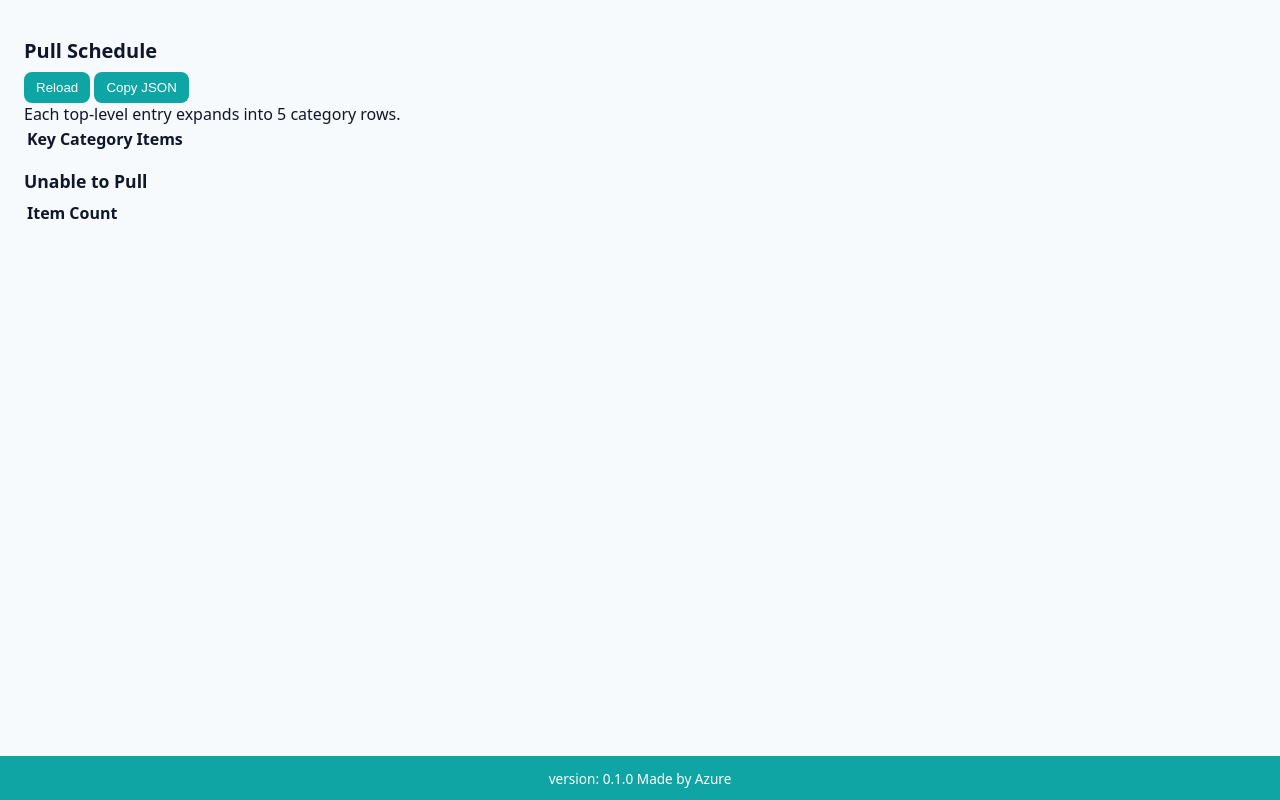
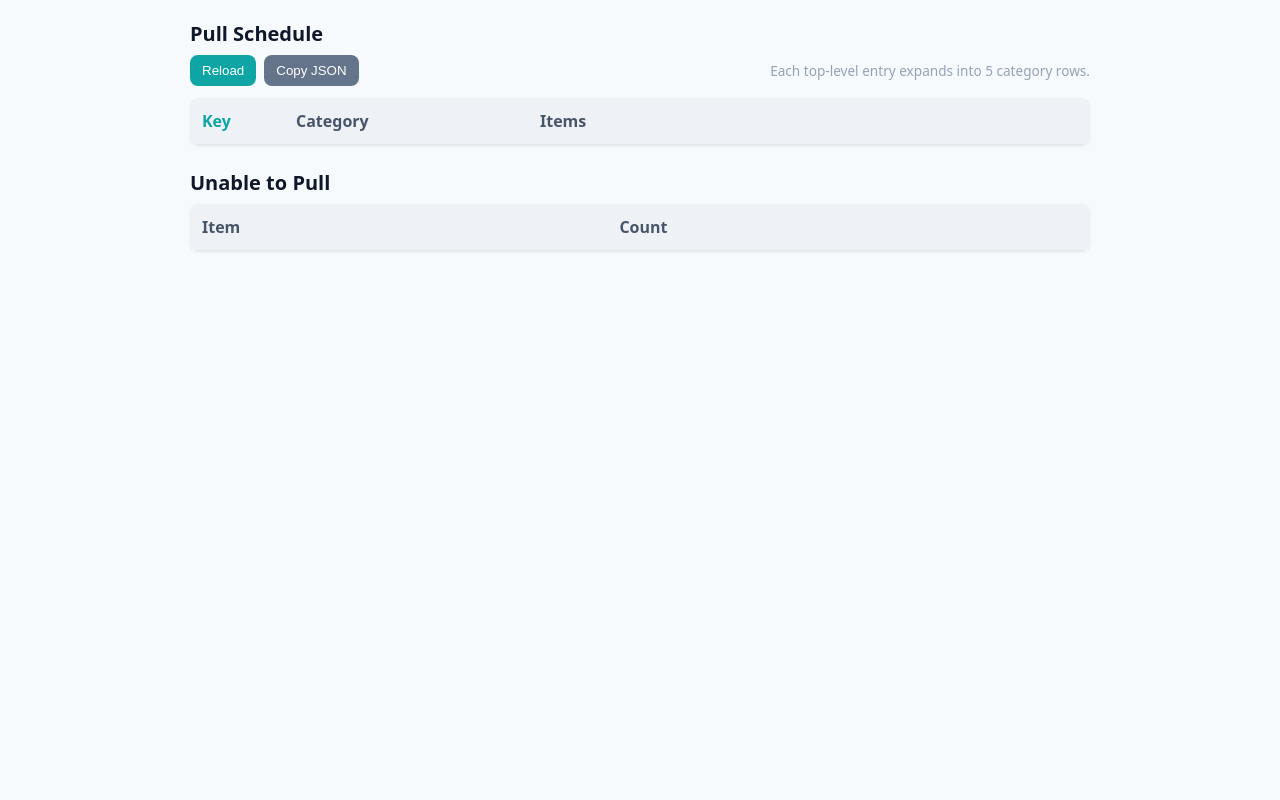
Before and after one commit to NMiraglia05/Pull_Automator, a Flask app: template templates/display_orders.html in a window 1280 px wide. Run offline with Flask 3, Linux system fonts and the light colour scheme; the template is opened without the code that fills it, so the values that code supplies are empty.

Commit message:
Update display_orders.html

```diff
--- a/templates/display_orders.html
+++ b/templates/display_orders.html
@@ -1,7 +1,37 @@
-{% extends "template.html" %}
-{% block title %}Pull Schedule{% endblock %}
 
-{% block content %}
+<!doctype html>
+<html lang="en">
+<head>
+  <meta charset="utf-8" />
+  <meta name="viewport" content="width=device-width,initial-scale=1" />
+  <title>Orders Display</title>
+  <style>
+    :root{
+      --bg:#f7fafc;
+      --card:#fff;
+      --muted:#475569;
+      --accent:#0ea5a4;
+      --border:#e2e8f0;
+      font-family:system-ui,-apple-system,Segoe UI,Roboto,Helvetica,Arial,sans-serif;
+    }
+    body{background:var(--bg);margin:20px;color:#0f172a}
+    h1,h2{font-size:1.25rem;margin-bottom:8px}
+    .container{max-width:900px;margin:0 auto}
+    table{width:100%;border-collapse:collapse;background:var(--card);box-shadow:0 1px 3px rgba(2,6,23,0.08);border-radius:8px;overflow:hidden;margin-bottom:24px}
+    thead th{background:#eef2f7;padding:12px;text-align:left;border-bottom:1px solid var(--border);font-weight:600;color:var(--muted)}
+    tbody td{padding:10px;border-bottom:1px solid #f1f5f9;vertical-align:top}
+    tbody tr:nth-child(odd) td{background:#ffffff}
+    tbody tr:nth-child(even) td{background:#fbfdfe}
+    .key-col{width:70px;font-weight:700;color:var(--accent)}
+    .category-col{width:220px;color:var(--muted)}
+    .items-col{white-space:pre-wrap}
+    .small{font-size:0.85rem;color:#94a3b8}
+    .controls{display:flex;gap:8px;align-items:center;margin-bottom:12px}
+    button{background:var(--accent);border:none;color:white;padding:8px 12px;border-radius:8px;cursor:pointer}
+    button.secondary{background:#64748b}
+  </style>
+</head>
+<body>
   <div class="container">
     <h1>Pull Schedule</h1>
 
@@ -36,6 +66,7 @@
   </div>
 
   <script>
+    // Flask will pass pull_schedule and not_pulled into the template
     const pullSchedule = {{ pull_schedule|tojson }};
     const notPulled = {{ not_pulled|tojson }};
     const categories = ['mining','hunting','mercantile','black_market','cargo_ship'];
@@ -90,4 +121,5 @@ document.getElementById('reloadBtn').addEventListener('click', ()=>{
     renderOrders();
     renderUnable();
   </script>
-{% endblock %}
+</body>
+</html>
```
Lines whose indentation alone changed are shown as unchanged.
